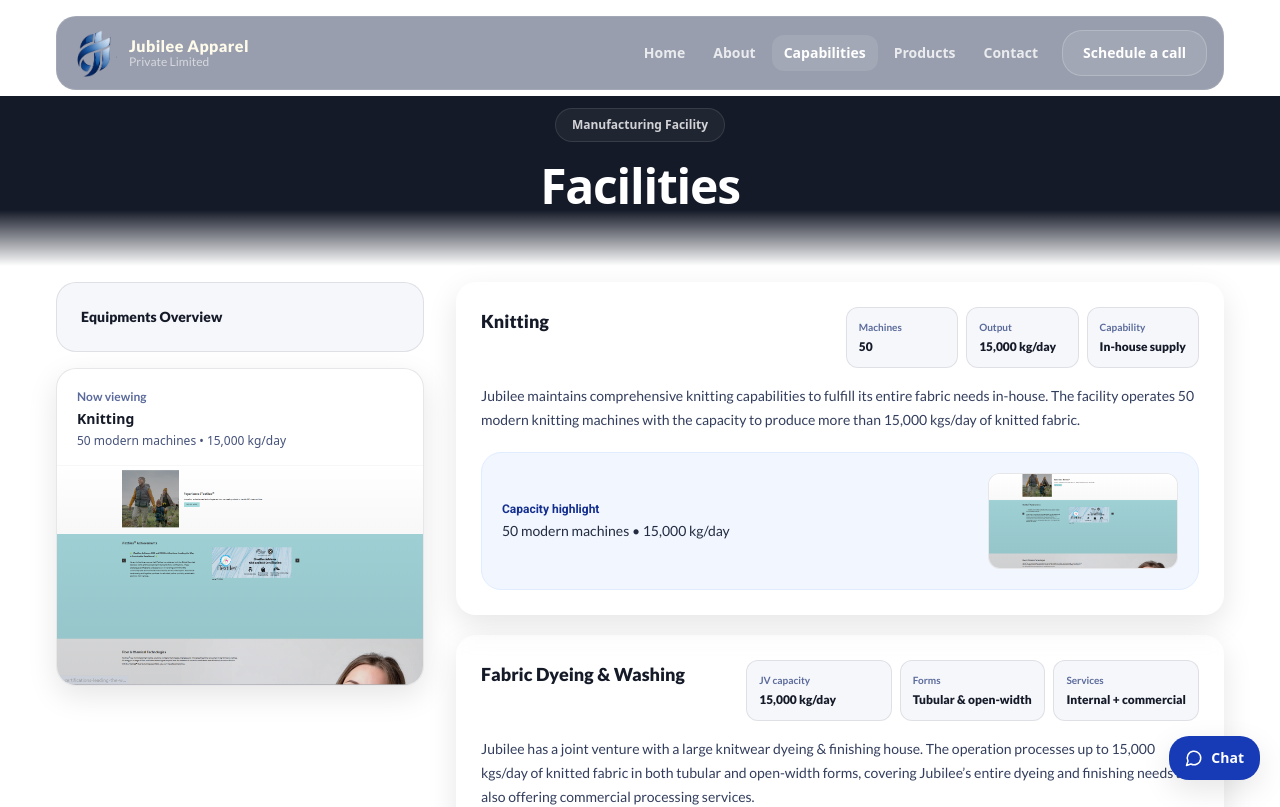
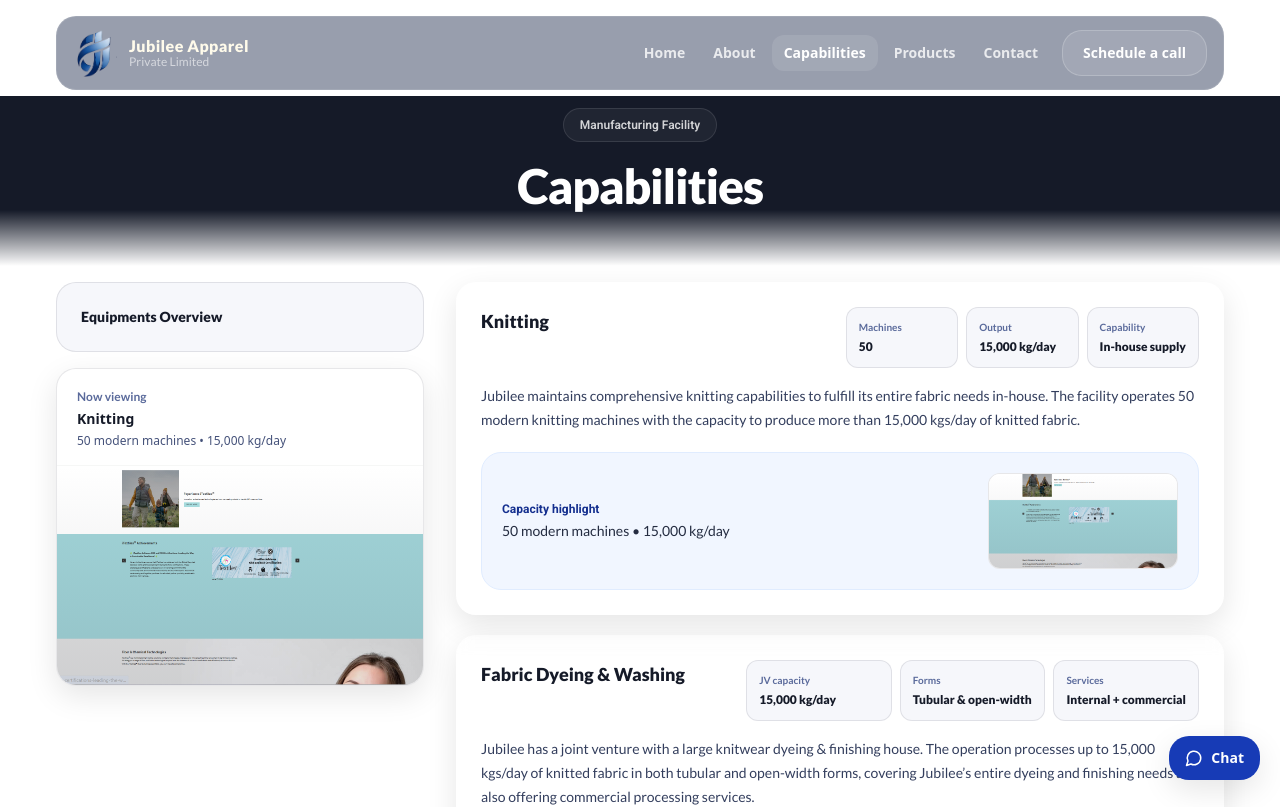
Before and after one commit to Abdullah-Malik-coder/jubille-demo, a React (Vite) app: page /capabilities in a window 1280 px wide. Shown: the top 807 px of the page. Built offline with nearby package versions, Linux system fonts and the light colour scheme.

Commit message:
Update Capabilities.jsx

```diff
--- a/src/pages/Capabilities.jsx
+++ b/src/pages/Capabilities.jsx
@@ -125,12 +125,12 @@
       {/* HERO */}
       <section className="bg-ink-900">
         <div className="container-app py-14 text-center">
-          <div className="inline-flex items-center gap-2 rounded-full border border-white/10 bg-white/5 px-4 py-2 text-xs font-semibold text-white/80 mt-3">
+          <div className="inline-flex items-center gap-2 font-playfair rounded-full border border-white/10 bg-white/5 px-4 py-2 text-xs font-semibold text-white/80 mt-3">
             Manufacturing Facility
           </div>
 
-          <h1 className="mt-5 text-4xl font-black tracking-tight text-white sm:text-5xl">
-            Facilities
+          <h1 className="mt-5 text-4xl font-mont font-black tracking-tight text-white sm:text-5xl">
+            Capabilities
           </h1>
         </div>
 
```
